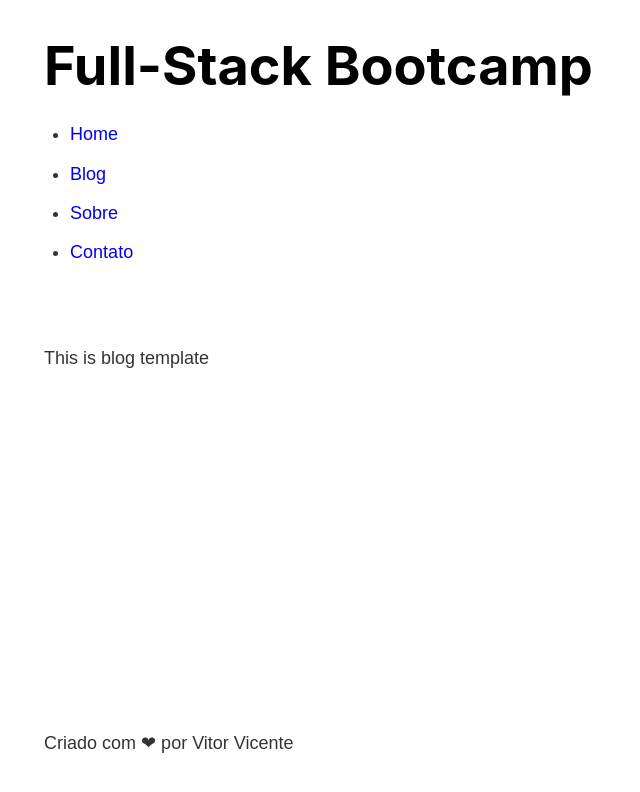
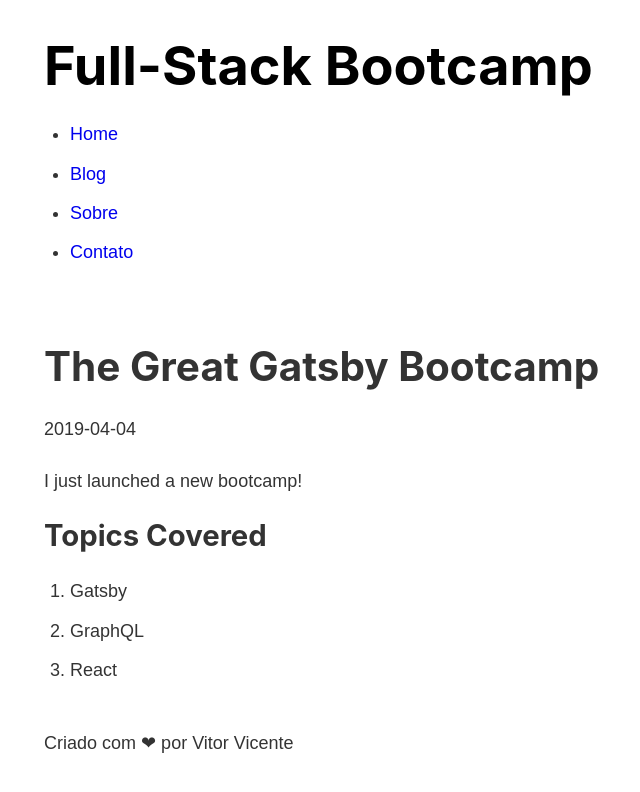
Before and after one commit to vitorvicentecorreia-zz/gatsby-bootcamp, a Gatsby site: page /blog/gatsby in a window 1280 px wide. Shown: the whole page, without its empty margins (239-879 px from the left). Built offline with nearby package versions, Linux system fonts and the light colour scheme; Gatsby itself is replaced by a stand-in of ours.

Commit message:
Rendering Post Data in Blog Template

```diff
--- a/src/templates/blog.js
+++ b/src/templates/blog.js
@@ -1,11 +1,26 @@
 import React from 'react'
+import { graphql } from 'gatsby'
 
 import Layout from '../components/layout.js'
 
-export default function Blog() {
+export const query = graphql`
+    query ($slug: String!) {
+        markdownRemark(fields: { slug: { eq : $slug } }) {
+            frontmatter {
+                title
+                date
+            }
+            html
+        }
+    }
+`
+
+export default function Blog(props) {
     return (
         <Layout>
-            This is blog template
+            <h1>{props.data.markdownRemark.frontmatter.title}</h1>
+            <p>{props.data.markdownRemark.frontmatter.date}</p>
+            <div dangerouslySetInnerHTML={{__html: props.data.markdownRemark.html}}></div>
         </Layout>
     )
 }
```
